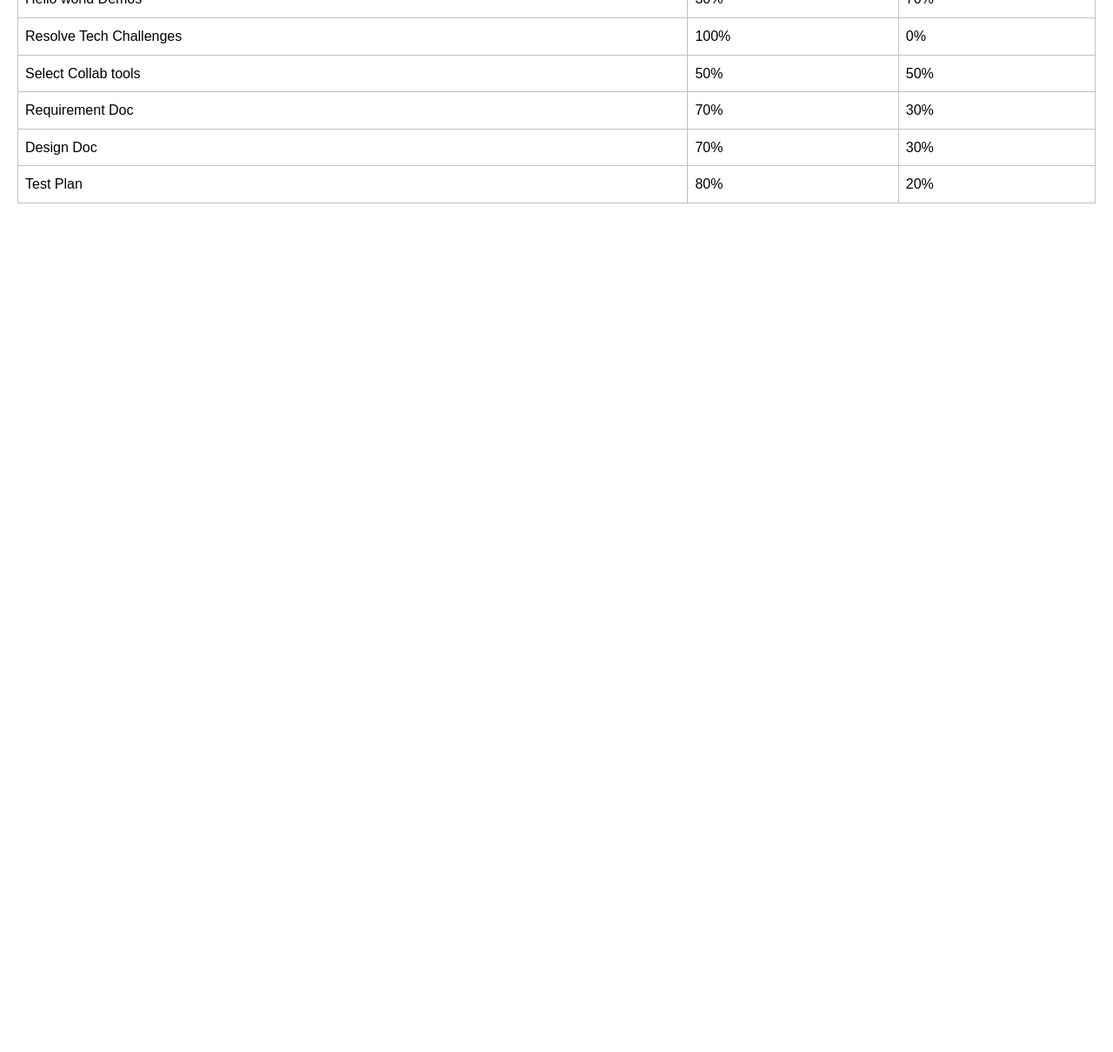
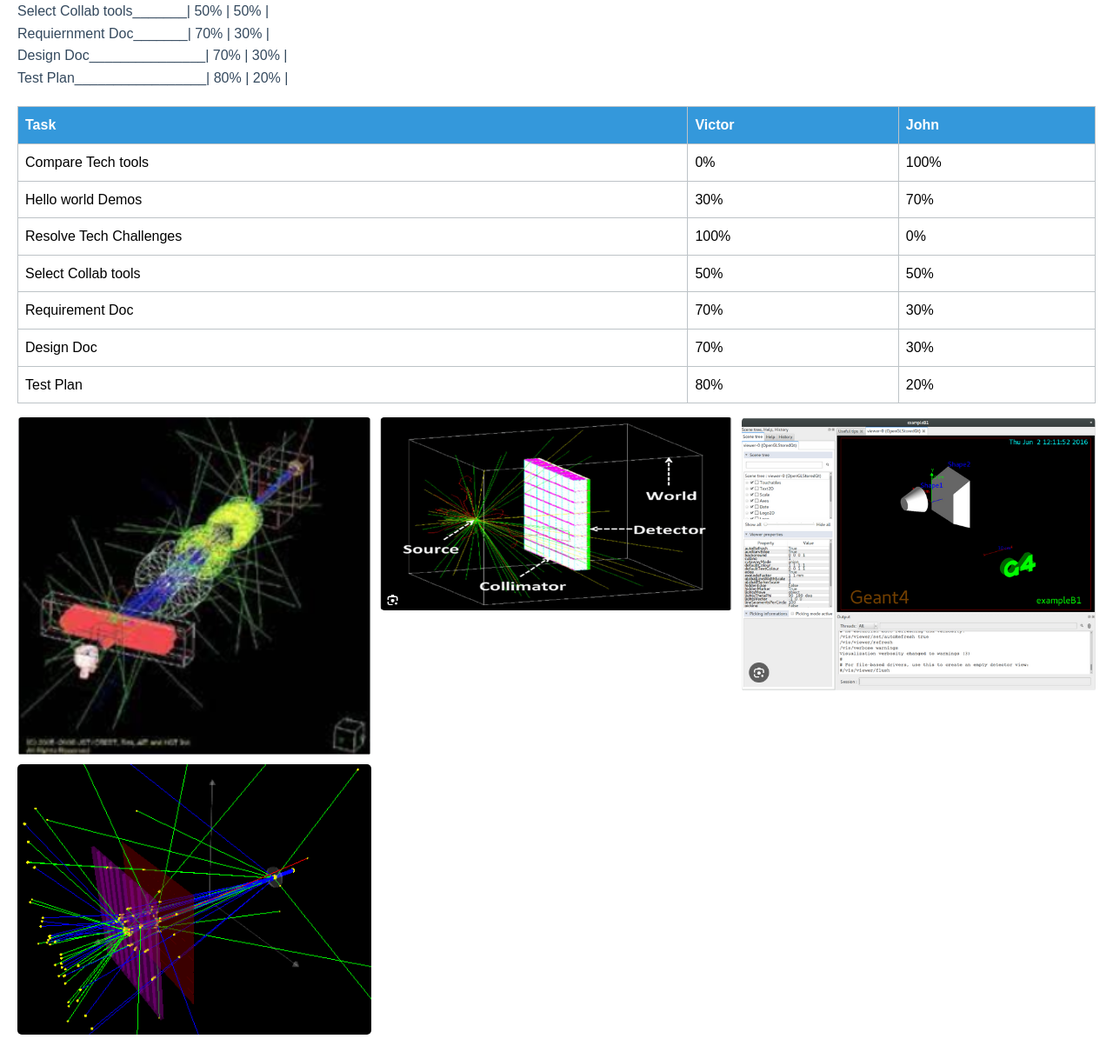
Before and after one commit to vtumbioloSlick/SeniorDesign, a plain HTML site: page index.html in a window 1280 px wide. Shown: the part 2349-3559 px from the top of the page at 87% size. Before the commit the page ends 2603 px from the top, so only its background shows below. Drawn offline with Linux system fonts and the light colour scheme.

Commit message:
Add files via upload

```diff
--- a/index.html
+++ b/index.html
@@ -26,7 +26,7 @@
         Client: Pietro Lapozzuto, Dr. Hohlmann's PhD student who I am assisting with the Simulations.<br>
         Pietro is building a larger project to be used in the Hadron Collider in NYC.<br>
         <br>
-        Dates: We meet every Monday Wednesday and Friday to work together in the lab. Additionally,<br>
+        Dates: We meet every to work together in the lab. Additionally,<br>
         every monday night, we meet to discuss the project as a group. We talk about what we have achieved,<br>
         shortcomings, and mention if we need help with anything specific.<br>
         <br>
@@ -94,7 +94,7 @@
         These are related to momentum, and we may want to study how they change over time. We will also<br>
         want to see if we can correctly track the particle throughout the simulation. <br>
         <br>
-        <!-- Matrix
+        Matrix
         <br>
         Task_____________________| Victor | John | <br>
         Compare Tech tools______|    0%  | 100% |<br>
@@ -103,7 +103,7 @@
         Select Collab tools_______|   50%  |  50% |<br>
         Requiernment Doc_______|   70%  |  30% |<br>
         Design Doc_______________|   70%  |  30% |<br>
-        Test Plan_________________|   80%  |  20% |<br> -->
+        Test Plan_________________|   80%  |  20% |<br>
 
         <table>
             <thead>
@@ -156,6 +156,13 @@
 
     </p>
 
+    <div class = "img_container">
+        <img src="/pictures/Geant1.png" alt="Image 1">
+        <img src="/pictures/Geant2.png" alt="Image 2">
+        <img src="/pictures/Geant3.png" alt="Image 3">
+        <img src="/pictures/Geant4.png" alt="Image 4">
+
+    </div>
 
 
 </body>
--- a/style.css
+++ b/style.css
@@ -42,3 +42,15 @@ th {
     background-color: #3498db;
     color: #fff;
 }
+
+.img_container {
+    display: grid;
+    grid-template-columns: repeat(auto-fill, minmax(400px, 1fr));
+    grid-gap: 10px;
+}
+
+.img_container img {
+    width: 100%;
+    height: auto;
+    border-radius: 5px;
+}
```
